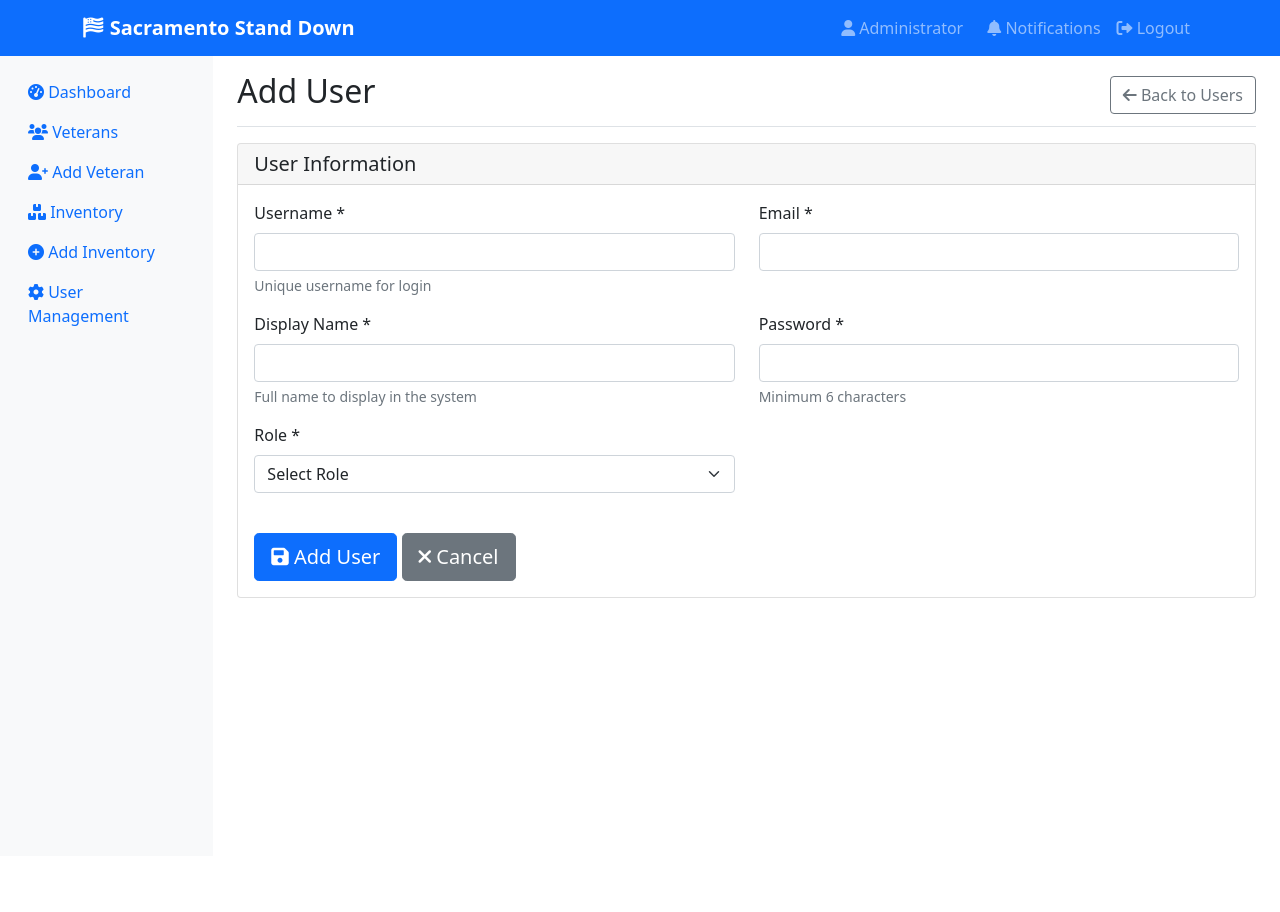
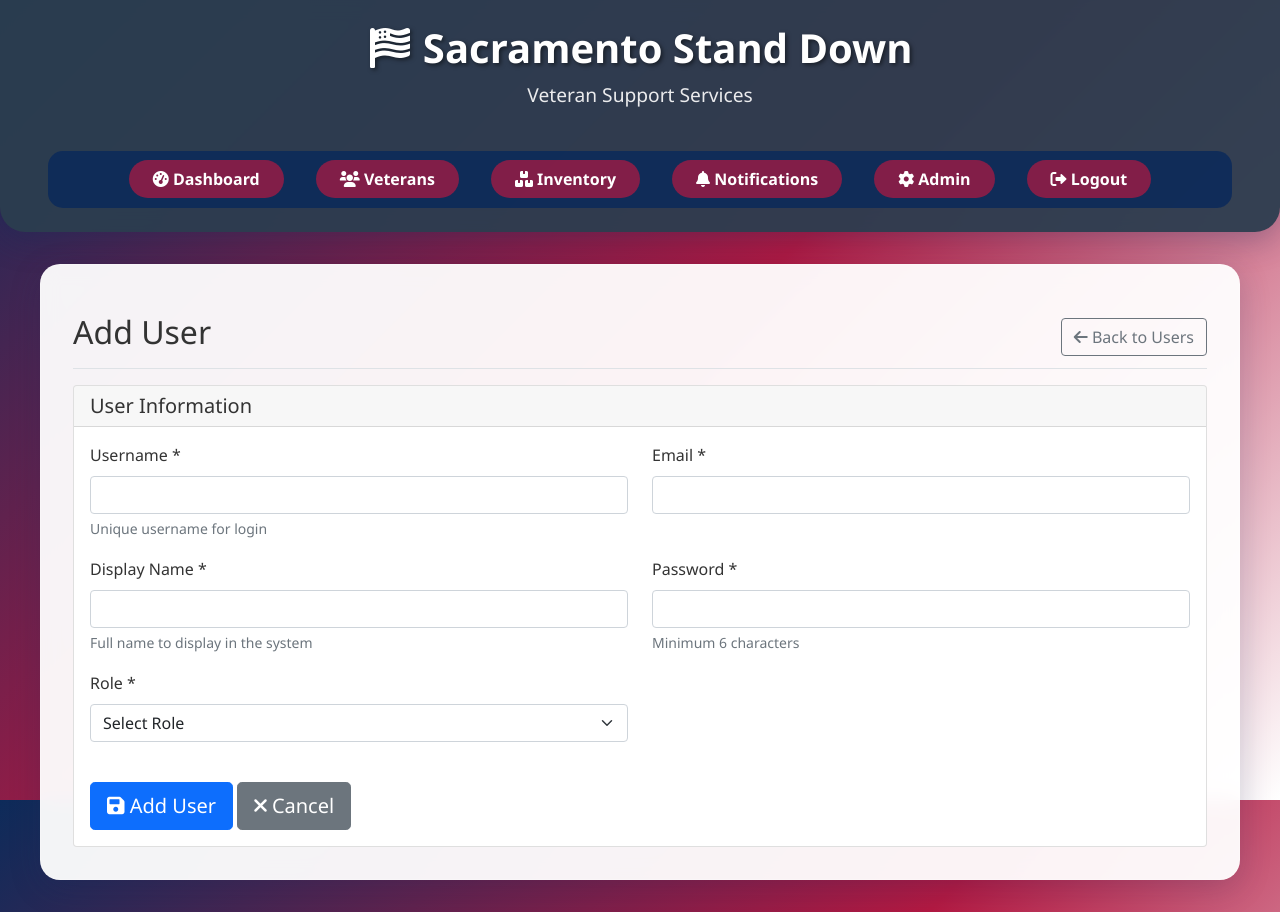
Before and after one commit to husseinthedev-CR7/sacramento-standdown, a Flask app: page /add_user in a window 1280 px wide. Before the commit the page ends 598 px from the top, so only its background shows below. Run offline with Flask 3, Linux system fonts and the light colour scheme; a user stored in the database is signed in.

Commit message:
Update base.html

```diff
--- a/templates/base.html
+++ b/templates/base.html
@@ -2,97 +2,196 @@
 <html lang="en">
 <head>
     <meta charset="UTF-8">
-    <meta name="viewport" content="width=device-width, initial-scale=1.0">
-    <title>{% block title %}Sacramento Stand Down{% endblock %}</title>
+    <meta name="viewport" content="width=device-width, initial-scale=1.0, maximum-scale=1.0, user-scalable=no">
+    <title>{% block title %}Sacramento Stand Down - Veteran Tracker{% endblock %}</title>
     <link href="https://cdn.jsdelivr.net/npm/bootstrap@5.1.3/dist/css/bootstrap.min.css" rel="stylesheet">
     <link rel="stylesheet" href="https://cdnjs.cloudflare.com/ajax/libs/font-awesome/6.0.0/css/all.min.css">
     <style>
-        .navbar-brand { font-weight: bold; }
-        .sidebar { min-height: 100vh; }
-        .notification-badge { position: absolute; top: 0; right: 0; }
+        * {
+            margin: 0;
+            padding: 0;
+            box-sizing: border-box;
+        }
+
+        body {
+            font-family: 'Segoe UI', Tahoma, Geneva, Verdana, sans-serif;
+            line-height: 1.6;
+            color: #333;
+            background: linear-gradient(135deg, #0d2b5a 0%, #b31942 50%, #ffffff 100%);
+            background-attachment: fixed;
+            min-height: 100vh;
+        }
+
+        .container {
+            max-width: 1400px;
+            margin: 0 auto;
+            padding: 0 40px;
+        }
+
+        /* Header Styles */
+        header {
+            background: rgba(44, 62, 80, 0.95);
+            color: white;
+            padding: 1.5rem 0;
+            margin-bottom: 2rem;
+            border-radius: 0 0 25px 25px;
+            box-shadow: 0 8px 32px rgba(13, 43, 90, 0.3);
+            backdrop-filter: blur(10px);
+        }
+
+        .header-content {
+            display: flex;
+            align-items: center;
+            justify-content: space-between;
+            padding: 0 3rem;
+            margin-bottom: 1.5rem;
+            position: relative;
+        }
+
+        .header-text {
+            flex-grow: 1;
+            text-align: center;
+        }
+
+        .header-text h1 {
+            font-size: 2.5rem;
+            font-weight: 700;
+            margin-bottom: 0.5rem;
+            text-shadow: 2px 2px 4px rgba(0, 0, 0, 0.5);
+            color: white;
+        }
+
+        .header-text p {
+            font-size: 1.2rem;
+            opacity: 0.9;
+            color: white;
+        }
+
+        /* Navigation */
+        .main-nav {
+            background: rgba(13, 43, 90, 0.9);
+            padding: 1rem 3rem;
+            border-radius: 15px;
+            margin: 0 3rem;
+        }
+
+        .nav-links {
+            display: flex;
+            justify-content: center;
+            gap: 2rem;
+            list-style: none;
+            margin: 0;
+            padding: 0;
+        }
+
+        .nav-links a {
+            color: white;
+            text-decoration: none;
+            padding: 0.5rem 1.5rem;
+            border-radius: 25px;
+            transition: all 0.3s ease;
+            font-weight: 600;
+            background: rgba(179, 25, 66, 0.7);
+        }
+
+        .nav-links a:hover {
+            background: rgba(179, 25, 66, 1);
+            transform: translateY(-2px);
+            box-shadow: 0 4px 15px rgba(179, 25, 66, 0.4);
+        }
+
+        /* Content Cards */
+        .content-card {
+            background: rgba(255, 255, 255, 0.95);
+            border-radius: 20px;
+            padding: 2rem;
+            margin-bottom: 2rem;
+            box-shadow: 0 8px 32px rgba(13, 43, 90, 0.2);
+            backdrop-filter: blur(10px);
+            border: 1px solid rgba(255, 255, 255, 0.2);
+        }
+
+        /* Buttons */
+        .btn-ssd {
+            background: linear-gradient(45deg, #0d2b5a, #b31942);
+            color: white;
+            border: none;
+            padding: 0.75rem 2rem;
+            border-radius: 25px;
+            font-weight: 600;
+            transition: all 0.3s ease;
+        }
+
+        .btn-ssd:hover {
+            transform: translateY(-2px);
+            box-shadow: 0 8px 20px rgba(179, 25, 66, 0.4);
+            color: white;
+        }
+
+        .stats-card {
+            background: linear-gradient(135deg, #0d2b5a, #b31942);
+            color: white;
+            border-radius: 15px;
+            padding: 1.5rem;
+            text-align: center;
+            box-shadow: 0 4px 15px rgba(0, 0, 0, 0.2);
+        }
+
+        .stats-number {
+            font-size: 2.5rem;
+            font-weight: bold;
+            margin-bottom: 0.5rem;
+        }
+
+        .stats-label {
+            font-size: 1rem;
+            opacity: 0.9;
+        }
     </style>
 </head>
 <body>
-    <nav class="navbar navbar-expand-lg navbar-dark bg-primary">
-        <div class="container">
-            <a class="navbar-brand" href="{{ url_for('dashboard') }}">
-                <i class="fas fa-flag-usa"></i> Sacramento Stand Down
-            </a>
-            <div class="navbar-nav ms-auto">
-                {% if current_user.is_authenticated %}
-                    <span class="navbar-text me-3">
-                        <i class="fas fa-user"></i> {{ current_user.display_name }}
-                    </span>
-                    <a class="nav-link" href="{{ url_for('notifications') }}">
-                        <i class="fas fa-bell"></i> Notifications
-                    </a>
-                    <a class="nav-link" href="{{ url_for('logout') }}">
-                        <i class="fas fa-sign-out-alt"></i> Logout
-                    </a>
-                {% else %}
-                    <a class="nav-link" href="{{ url_for('login') }}">Login</a>
-                {% endif %}
+    <header>
+        <div class="header-content">
+            <div class="header-text">
+                <h1><i class="fas fa-flag-usa"></i> Sacramento Stand Down</h1>
+                <p>Veteran Support Services</p>
             </div>
         </div>
-    </nav>
 
-    <div class="container-fluid">
-        <div class="row">
+        <nav class="main-nav">
+            <ul class="nav-links">
                 {% if current_user.is_authenticated %}
-            <nav class="col-md-3 col-lg-2 d-md-block bg-light sidebar">
-                <div class="position-sticky pt-3">
-                    <ul class="nav flex-column">
-                        <li class="nav-item">
-                            <a class="nav-link active" href="{{ url_for('dashboard') }}">
-                                <i class="fas fa-tachometer-alt"></i> Dashboard
-                            </a>
-                        </li>
-                        <li class="nav-item">
-                            <a class="nav-link" href="{{ url_for('veterans') }}">
-                                <i class="fas fa-users"></i> Veterans
-                            </a>
-                        </li>
-                        <li class="nav-item">
-                            <a class="nav-link" href="{{ url_for('add_veteran') }}">
-                                <i class="fas fa-user-plus"></i> Add Veteran
-                            </a>
-                        </li>
-                        <li class="nav-item">
-                            <a class="nav-link" href="{{ url_for('inventory') }}">
-                                <i class="fas fa-boxes"></i> Inventory
-                            </a>
-                        </li>
-                        <li class="nav-item">
-                            <a class="nav-link" href="{{ url_for('add_inventory') }}">
-                                <i class="fas fa-plus-circle"></i> Add Inventory
-                            </a>
-                        </li>
+                    <li><a href="{{ url_for('dashboard') }}"><i class="fas fa-tachometer-alt"></i> Dashboard</a></li>
+                    <li><a href="{{ url_for('veterans') }}"><i class="fas fa-users"></i> Veterans</a></li>
+                    <li><a href="{{ url_for('inventory') }}"><i class="fas fa-boxes"></i> Inventory</a></li>
+                    <li><a href="{{ url_for('notifications') }}"><i class="fas fa-bell"></i> Notifications</a></li>
                     {% if current_user.role == 'admin' %}
-                        <li class="nav-item">
-                            <a class="nav-link" href="{{ url_for('users') }}">
-                                <i class="fas fa-cog"></i> User Management
-                            </a>
-                        </li>
+                    <li><a href="{{ url_for('users') }}"><i class="fas fa-cog"></i> Admin</a></li>
+                    {% endif %}
+                    <li><a href="{{ url_for('logout') }}"><i class="fas fa-sign-out-alt"></i> Logout</a></li>
+                {% else %}
+                    <li><a href="{{ url_for('login') }}"><i class="fas fa-sign-in-alt"></i> Login</a></li>
                 {% endif %}
             </ul>
-                </div>
         </nav>
-            {% endif %}
+    </header>
 
-            <main class="col-md-9 ms-sm-auto col-lg-10 px-md-4">
+    <div class="container">
+        <!-- Flash Messages -->
         {% with messages = get_flashed_messages(with_categories=true) %}
             {% if messages %}
                 {% for category, message in messages %}
-                            <div class="alert alert-{{ 'danger' if category == 'error' else 'success' }} alert-dismissible fade show mt-3" role="alert">
-                                {{ message }}
+                    <div class="alert alert-{{ 'danger' if category == 'error' else 'success' }} alert-dismissible fade show content-card" role="alert">
+                        <strong>{{ category.title() }}!</strong> {{ message }}
                         <button type="button" class="btn-close" data-bs-dismiss="alert"></button>
                     </div>
                 {% endfor %}
             {% endif %}
         {% endwith %}
 
+        <!-- Main Content -->
+        <div class="content-card">
             {% block content %}{% endblock %}
-            </main>
         </div>
     </div>
 
```
Lines whose indentation alone changed are shown as unchanged.
